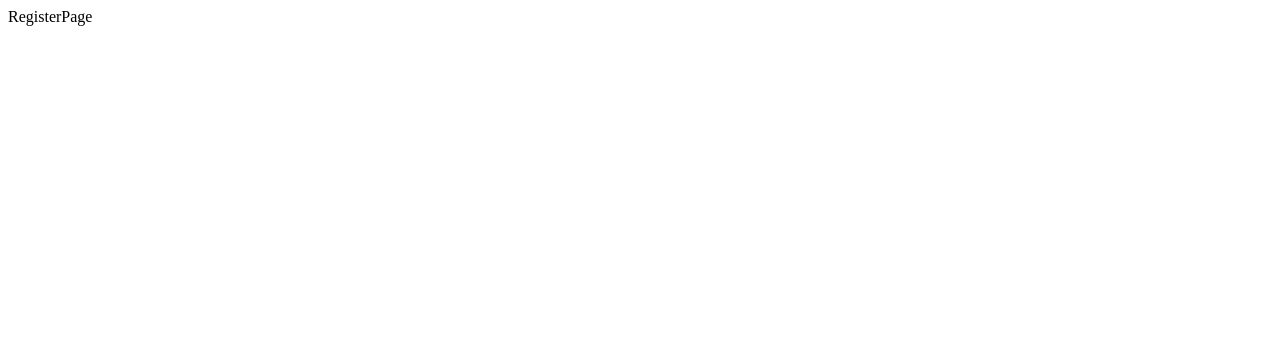
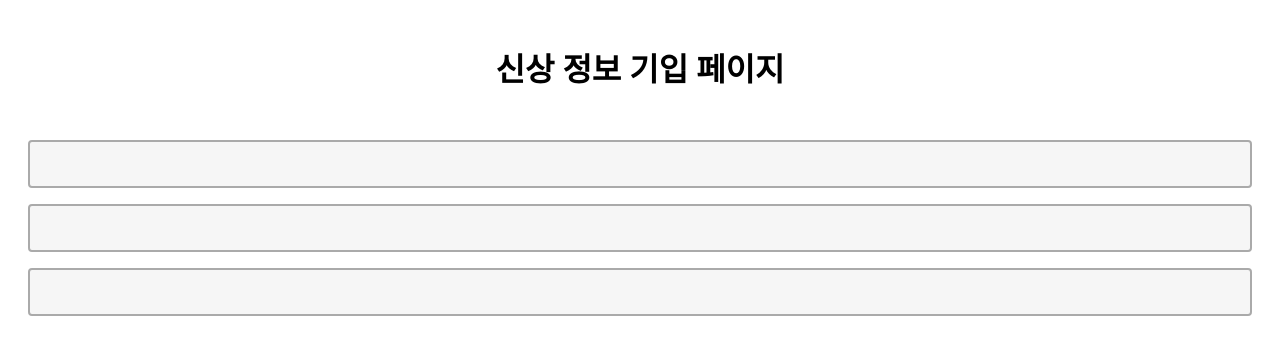
Before and after one commit to pika-two/pika-two-FE, a React (Vite) app: page /registerPage in a window 1280 px wide. Shown: the top 354 px of the page. Built offline with nearby package versions, Linux system fonts and the light colour scheme.

Commit message:
[ADD] Input 컴포넌트 배열
[ADD] Input 컴포넌트 배열

```diff
--- a/src/pages/RegisterPage.jsx
+++ b/src/pages/RegisterPage.jsx
@@ -1,5 +1,16 @@
+import GeneralHeader from "../components/Composition/GeneralHeader";
+import Input from '../components/ui/Input'
 export default function RegisterPage() {
   return (
-    <div>RegisterPage</div>
+    <div>
+        <GeneralHeader title="신상 정보 기입 페이지"/>
+        <div style={{
+            margin : '0 20px'}
+            }>
+            <Input/>
+            <Input/>
+            <Input/>
+        </div>
+    </div>
   )
 }
```
